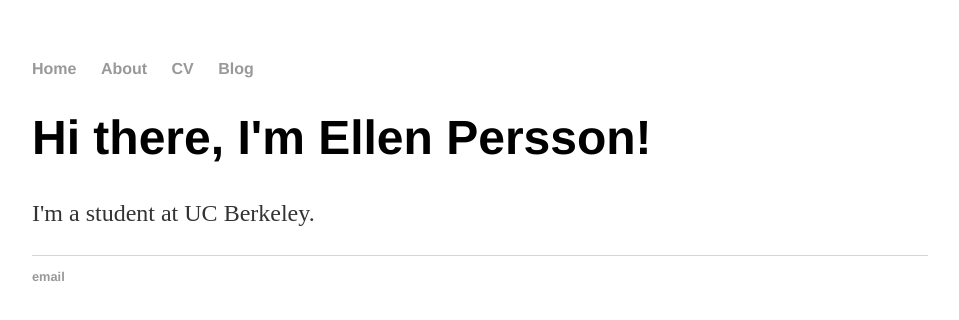
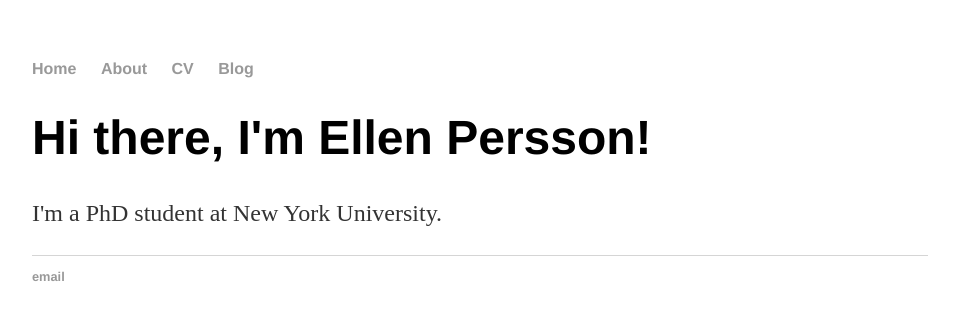
Before and after one commit to epersson1/epersson1.github.io, a Jekyll site: the page built from index.html, in a window 1280 px wide. Shown: the top 320 px of the page, without its empty margins (160-1119 px from the left). Built offline with Jekyll 4.4.1, drawn with Linux system fonts in a browser that asks for light colours.

Commit message:
Update index.html

```diff
--- a/index.html
+++ b/index.html
@@ -8,5 +8,5 @@ title: Ellen Persson's Webpage
 </head>
 <div class="blurb">
 	<h1>Hi there, I'm Ellen Persson!</h1>
-	<p>I'm a student at UC Berkeley.</a></p>
+	<p>I'm a PhD student at New York University.</a></p>
 </div><!-- /.blurb -->
```
